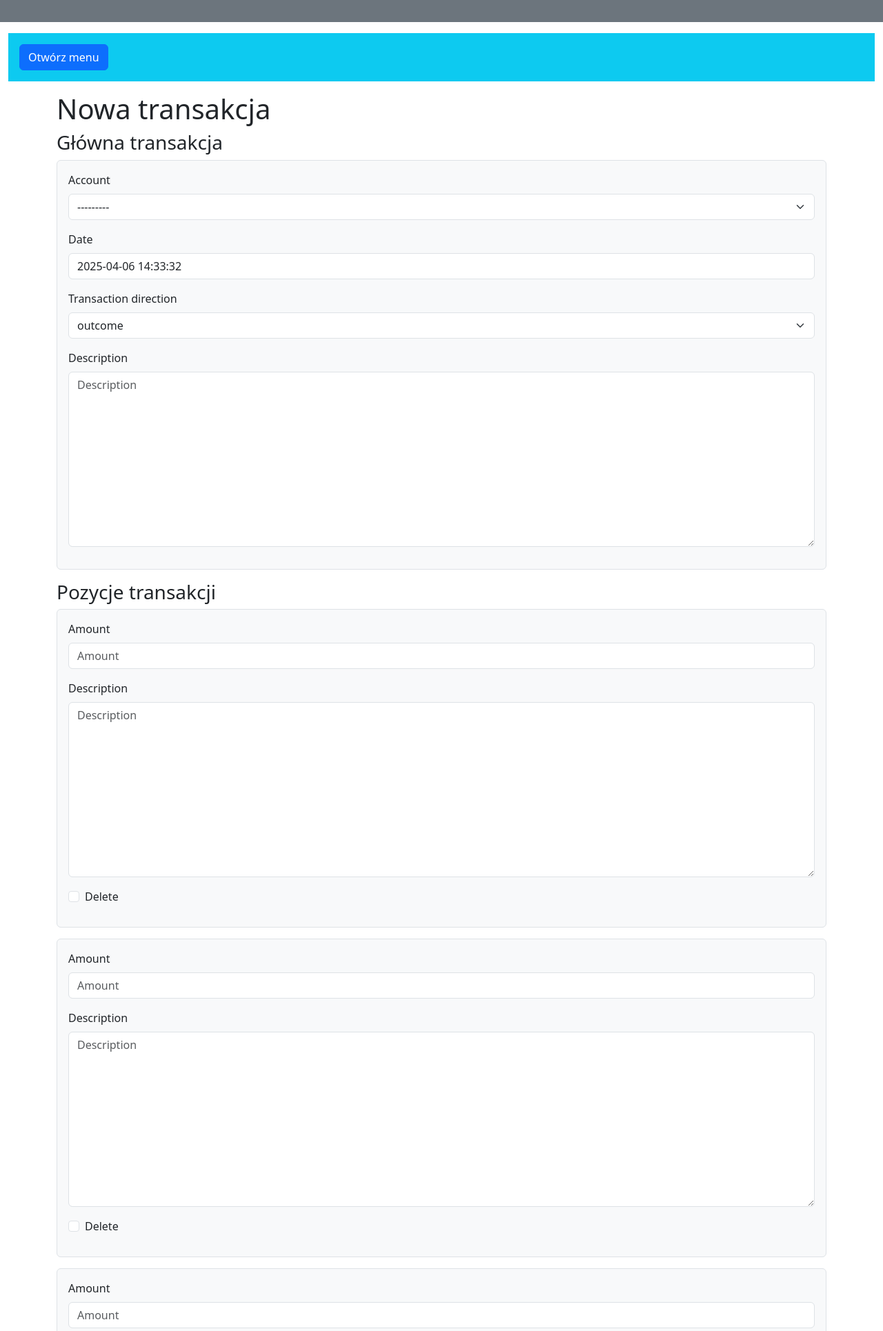
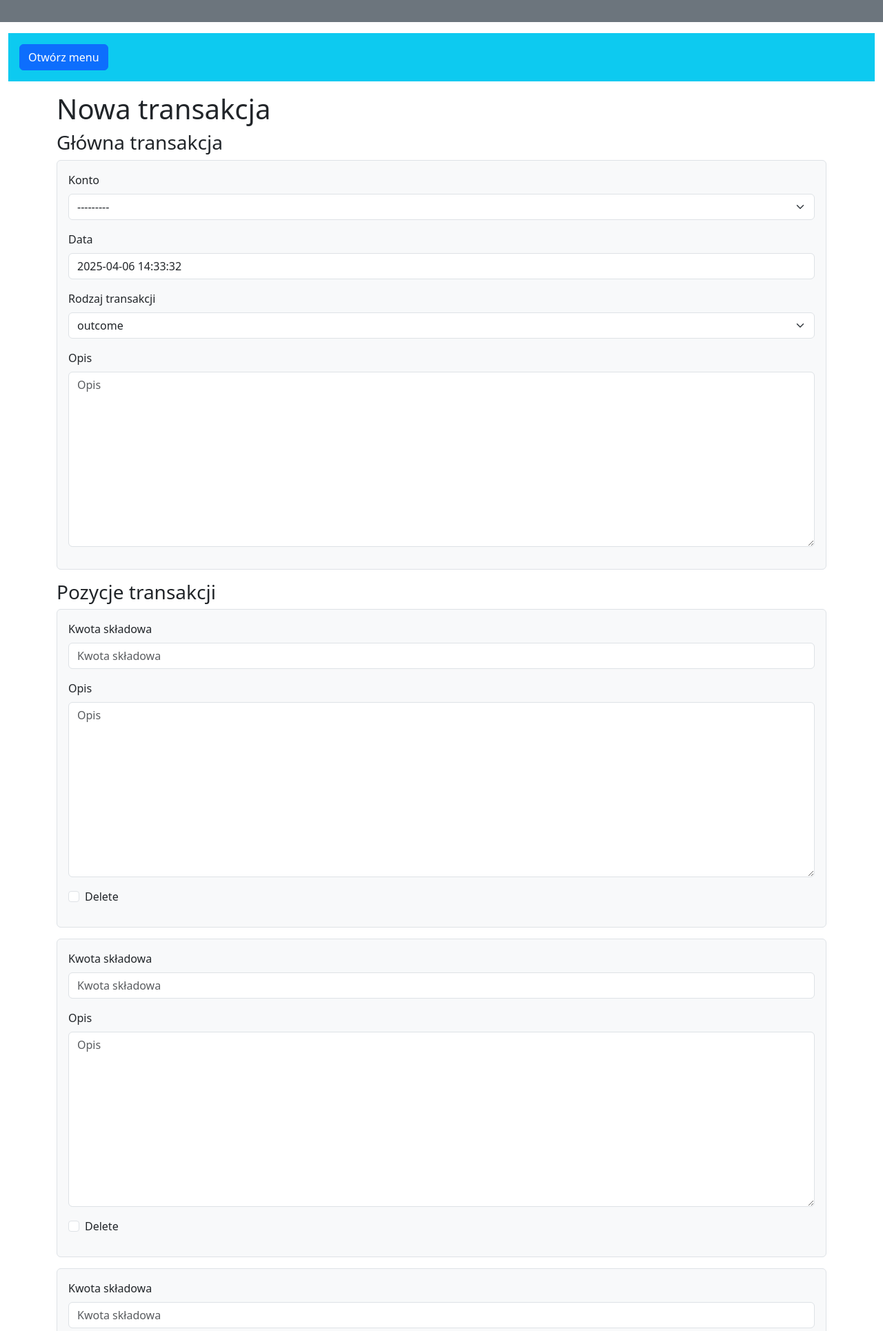
Before and after one commit to infoshareacademy/jpydzr6-monkeys, a Django app: page /monkey-budget/transakcje/nowa/ in a window 1280 px wide. Shown: the top 1930 px of the page at 69% size. Run offline with Django 5.2, Linux system fonts and the light colour scheme; some libraries are stand-ins or nearby versions.

Commit message:
Tłumaczenia formularza

```diff
--- a/monkeys/monkey_budget/templates/account/transaction_form.html
+++ b/monkeys/monkey_budget/templates/account/transaction_form.html
@@ -15,7 +15,7 @@
 
             <h3>Główna transakcja</h3>
             <div class="border p-3 mb-3 bg-light rounded">
-                {% bootstrap_form form %}
+               {% bootstrap_form form %}
 
                 {{ form.total_display }}
                 {{ form.balance_after_transaction_display }}
--- a/monkeys/monkey_budget/views.py
+++ b/monkeys/monkey_budget/views.py
@@ -2,6 +2,7 @@ from django.contrib.auth.models import User
 from django.http import JsonResponse
 from django.shortcuts import render, get_object_or_404, redirect
 from .models import MoneyAccount, Transaction, SubTransaction
+from django.template.loader import render_to_string
 from .forms import *
 
 # Create your views here.
@@ -65,7 +66,15 @@ def transaction_create_or_update(request, pk=None):
 
     if request.method == 'POST':
         form = TransactionForm(request.POST, instance=transaction)
+        form = TransactionForm(instance=transaction)
+        form.fields.get('account').label = 'Konto'
+        form.fields.get('date').label = 'Data'
+        form.fields.get('transaction_direction').label = 'Rodzaj transakcji'
+        form.fields.get('description').label = 'Opis'
+
         formset = SubTransactionFormSet(request.POST, instance=transaction)
+        formset.form.base_fields.get('amount').label = 'Kwota składowa'
+        formset.form.base_fields.get('description').label = 'Opis'
 
         if form.is_valid() and formset.is_valid():
             transaction = form.save(commit=False)
@@ -96,7 +105,14 @@ def transaction_create_or_update(request, pk=None):
             return redirect('nowa-transakcja')
     else:
         form = TransactionForm(instance=transaction)
+        form.fields.get('account').label = 'Konto'
+        form.fields.get('date').label = 'Data'
+        form.fields.get('transaction_direction').label = 'Rodzaj transakcji'
+        form.fields.get('description').label = 'Opis'
+
         formset = SubTransactionFormSet(instance=transaction)
+        formset.form.base_fields.get('amount').label = 'Kwota składowa'
+        formset.form.base_fields.get('description').label = 'Opis'
 
     return render(request, 'account/transaction_form.html', {
         'form': form,
```
Also changed, not shown: monkeys/monkey_budget/templates/account/transactions_list.html (+7 -1 lines).
